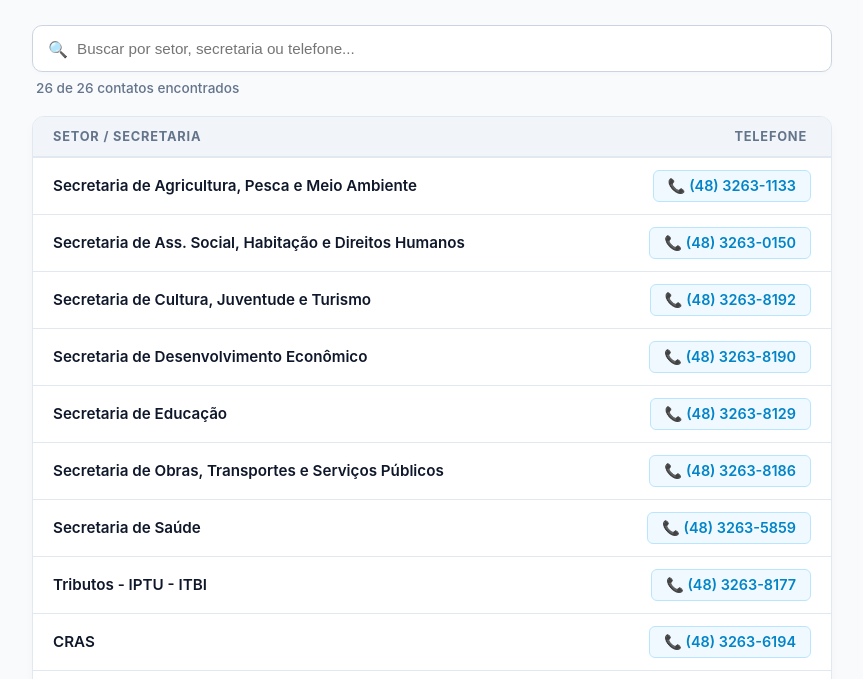
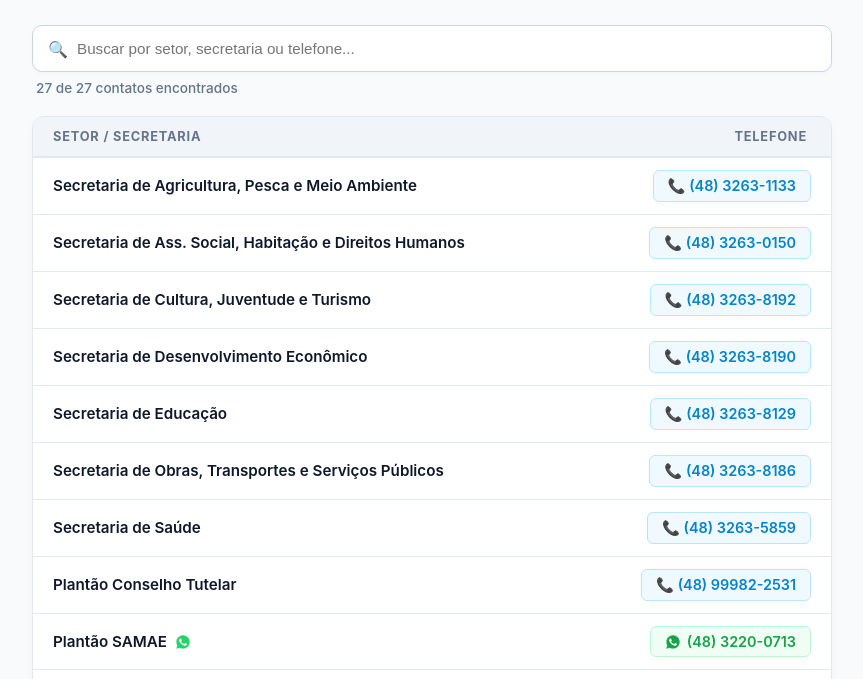
Before and after one commit to User-dev-new/telefonesgerais, a plain HTML site: page index.html in a window 1280 px wide. Shown: the part 95-774 px from the top of the page, without its empty margins (208-1071 px from the left). Drawn offline with Linux system fonts and the light colour scheme.

Commit message:
inclusão link Whats e mais número

```diff
--- a/index.html
+++ b/index.html
@@ -8,6 +8,7 @@
         :root {
             --primary: #0f172a;
             --primary-accent: #0284c7;
+            --whatsapp-green: #16a34a;
             --bg-body: #f8fafc;
             --card-bg: #ffffff;
             --border-color: #e2e8f0;
@@ -141,11 +142,21 @@
 
         /* Coluna 1: Setor/Secretaria */
         .col-setor {
+            display: flex;
+            align-items: center;
+            gap: 8px;
             font-size: 0.95rem;
             font-weight: 600;
             color: var(--primary);
             padding-right: 16px;
             line-height: 1.3;
+        }
+
+        .whats-badge {
+            display: inline-flex;
+            align-items: center;
+            flex-shrink: 0;
+            color: #25D366;
         }
 
         /* Coluna 2: Telefone */
@@ -174,6 +185,18 @@
             background-color: var(--primary-accent);
             color: #ffffff;
             border-color: var(--primary-accent);
+        }
+
+        .phone-btn.whatsapp {
+            color: var(--whatsapp-green);
+            background-color: #f0fdf4;
+            border-color: #bbf7d0;
+        }
+
+        .phone-btn.whatsapp:hover {
+            background-color: var(--whatsapp-green);
+            color: #ffffff;
+            border-color: var(--whatsapp-green);
         }
 
         /* Estado vazio */
@@ -250,10 +273,14 @@
             { setor: "Secretaria de Obras, Transportes e Serviços Públicos", contato: "(48) 3263-8186" },
             { setor: "Secretaria de Saúde", contato: "(48) 3263-5859" },
 
-            // 2. Tributos logo após as Secretarias
+            // 2. Plantão / Plantões logo abaixo das Secretarias
+            { setor: "Plantão Conselho Tutelar", contato: "(48) 99982-2531" },
+            { setor: "Plantão SAMAE", contato: "(48) 3220-0713", whatsapp: true },
+
+            // 3. Tributos
             { setor: "Tributos - IPTU - ITBI", contato: "(48) 3263-8177" },
 
-            // 3. Demais setores em ordem alfabética
+            // 4. Demais setores em ordem alfabética
             { setor: "CRAS", contato: "(48) 3263-6194" },
             { setor: "Chefe de Gabinete (Prefeito)", contato: "(48) 3263-8119" },
             { setor: "Conselho Tutelar", contato: "(48) 3263-4782" },
@@ -265,7 +292,6 @@
             { setor: "Fiscalização de Tributos", contato: "(48) 3263-8113" },
             { setor: "Fundação Municipal de Esportes (FME)", contato: "(48) 3263-8194" },
             { setor: "Identidade", contato: "(48) 3263-7407" },
-            { setor: "Plantão Conselho Tutelar", contato: "(48) 99982-2531" },
             { setor: "Previserti", contato: "(48) 3263-5896" },
             { setor: "Procon de Tijucas", contato: "(48) 3263-6378" },
             { setor: "Recepção do Gabinete do Prefeito", contato: "(48) 3263-8107" },
@@ -273,6 +299,12 @@
             { setor: "SINE", contato: "(48) 3263-8191" },
             { setor: "Setor de Iluminação e Manutenção de Ruas", contato: "(48) 3263-8186" }
         ];
+
+        const whatsappSvg = `
+            <svg width="16" height="16" viewBox="0 0 24 24" fill="currentColor" aria-hidden="true">
+                <path d="M12.031 2c-5.516 0-9.969 4.453-9.969 9.969 0 1.758.458 3.475 1.328 4.988L2 22l5.188-1.359a9.927 9.927 0 0 0 4.843 1.258h.004c5.515 0 9.969-4.454 9.969-9.969 0-2.664-1.037-5.168-2.922-7.052A9.903 9.903 0 0 0 12.031 2zm5.82 14.274c-.246.691-1.43 1.32-1.977 1.402-.504.076-1.141.108-1.841-.114-.425-.135-.97-.316-1.668-.617-2.936-1.267-4.853-4.222-5-4.418-.146-.195-1.193-1.588-1.193-3.03 0-1.441.756-2.15 1.024-2.443.268-.293.586-.366.781-.366.195 0 .391.002.562.01.18.009.422-.068.66.503.244.586.83 2.026.903 2.173.073.146.122.317.024.512-.098.195-.146.317-.293.488-.146.171-.308.382-.439.512-.146.146-.299.305-.128.598.171.293.759 1.252 1.63 2.028 1.12.999 2.064 1.309 2.357 1.455.293.146.464.122.635-.073.171-.195.732-.854.927-1.147.195-.293.391-.244.659-.146.268.098 1.708.805 2.001.952.293.146.488.22.561.342.073.122.073.707-.173 1.398z"/>
+            </svg>
+        `;
 
         const searchBox = document.getElementById('searchBox');
         const listRows = document.getElementById('listRows');
@@ -302,11 +334,20 @@
             dados.forEach(item => {
                 const row = document.createElement('div');
                 row.className = 'table-row';
+                const digits = cleanPhone(item.contato);
+                const href = item.whatsapp ? `https://wa.me/55${digits}` : `tel:+55${digits}`;
+                const targetAttr = item.whatsapp ? `target="_blank" rel="noopener noreferrer"` : '';
+                const btnClass = item.whatsapp ? 'phone-btn whatsapp' : 'phone-btn';
+                const whatsIcon = item.whatsapp ? `<span class="whats-badge" title="Atendimento via WhatsApp">${whatsappSvg}</span>` : '';
+
                 row.innerHTML = `
-                    <div class="col-setor">${item.setor}</div>
+                    <div class="col-setor">
+                        <span>${item.setor}</span>
+                        ${whatsIcon}
+                    </div>
                     <div class="col-telefone">
-                        <a href="tel:+55${cleanPhone(item.contato)}" class="phone-btn">
-                            📞 ${item.contato}
+                        <a href="${href}" ${targetAttr} class="${btnClass}">
+                            ${item.whatsapp ? whatsappSvg : '📞'} ${item.contato}
                         </a>
                     </div>
                 `;
```
